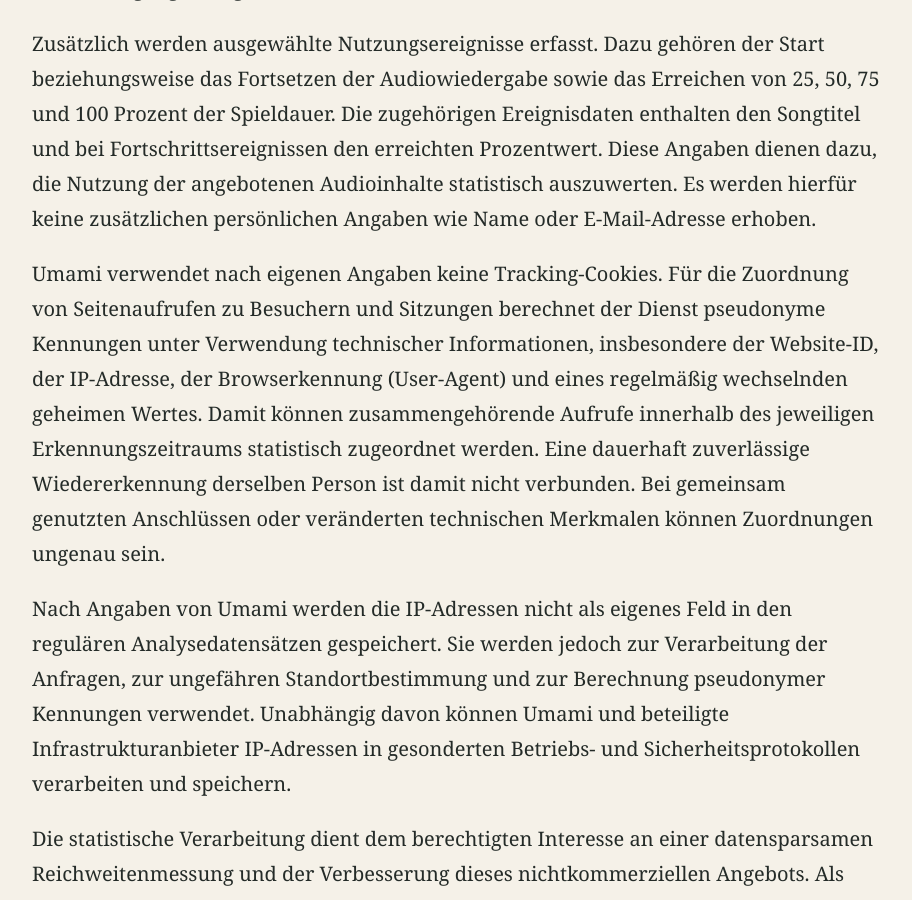
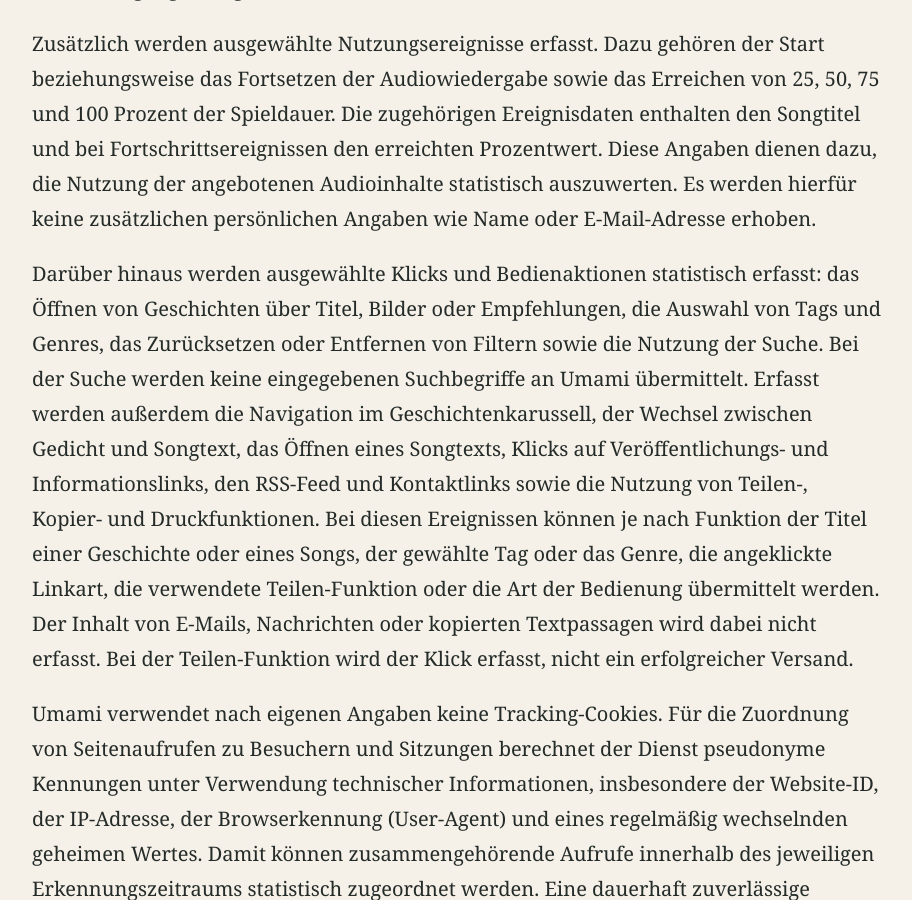
Before and after one commit to LarsLWO/website, a Jekyll site: the page built from datenschutz.html, in a window 1280 px wide and 900 px high, scrolled down 4704 px. Shown: the whole window, without its empty margins (18-930 px from the left). Built offline with Jekyll 4.4.1, drawn with Linux system fonts in a browser that asks for light colours.

Commit message:
update datenschutz

```diff
--- a/datenschutz.html
+++ b/datenschutz.html
@@ -89,6 +89,8 @@ description: Hinweise zur Verarbeitung personenbezogener Daten auf dieser Websit
 
     <p>Zusätzlich werden ausgewählte Nutzungsereignisse erfasst. Dazu gehören der Start beziehungsweise das Fortsetzen der Audiowiedergabe sowie das Erreichen von 25, 50, 75 und 100 Prozent der Spieldauer. Die zugehörigen Ereignisdaten enthalten den Songtitel und bei Fortschrittsereignissen den erreichten Prozentwert. Diese Angaben dienen dazu, die Nutzung der angebotenen Audioinhalte statistisch auszuwerten. Es werden hierfür keine zusätzlichen persönlichen Angaben wie Name oder E-Mail-Adresse erhoben.</p>
 
+    <p>Darüber hinaus werden ausgewählte Klicks und Bedienaktionen statistisch erfasst: das Öffnen von Geschichten über Titel, Bilder oder Empfehlungen, die Auswahl von Tags und Genres, das Zurücksetzen oder Entfernen von Filtern sowie die Nutzung der Suche. Bei der Suche werden keine eingegebenen Suchbegriffe an Umami übermittelt. Erfasst werden außerdem die Navigation im Geschichtenkarussell, der Wechsel zwischen Gedicht und Songtext, das Öffnen eines Songtexts, Klicks auf Veröffentlichungs- und Informationslinks, den RSS-Feed und Kontaktlinks sowie die Nutzung von Teilen-, Kopier- und Druckfunktionen. Bei diesen Ereignissen können je nach Funktion der Titel einer Geschichte oder eines Songs, der gewählte Tag oder das Genre, die angeklickte Linkart, die verwendete Teilen-Funktion oder die Art der Bedienung übermittelt werden. Der Inhalt von E-Mails, Nachrichten oder kopierten Textpassagen wird dabei nicht erfasst. Bei der Teilen-Funktion wird der Klick erfasst, nicht ein erfolgreicher Versand.</p>
+
     <p>Umami verwendet nach eigenen Angaben keine Tracking-Cookies. Für die Zuordnung von Seitenaufrufen zu Besuchern und Sitzungen berechnet der Dienst pseudonyme Kennungen unter Verwendung technischer Informationen, insbesondere der Website-ID, der IP-Adresse, der Browserkennung (User-Agent) und eines regelmäßig wechselnden geheimen Wertes. Damit können zusammengehörende Aufrufe innerhalb des jeweiligen Erkennungszeitraums statistisch zugeordnet werden. Eine dauerhaft zuverlässige Wiedererkennung derselben Person ist damit nicht verbunden. Bei gemeinsam genutzten Anschlüssen oder veränderten technischen Merkmalen können Zuordnungen ungenau sein.</p>
 
     <p>Nach Angaben von Umami werden die IP-Adressen nicht als eigenes Feld in den regulären Analysedatensätzen gespeichert. Sie werden jedoch zur Verarbeitung der Anfragen, zur ungefähren Standortbestimmung und zur Berechnung pseudonymer Kennungen verwendet. Unabhängig davon können Umami und beteiligte Infrastrukturanbieter IP-Adressen in gesonderten Betriebs- und Sicherheitsprotokollen verarbeiten und speichern.</p>
```
